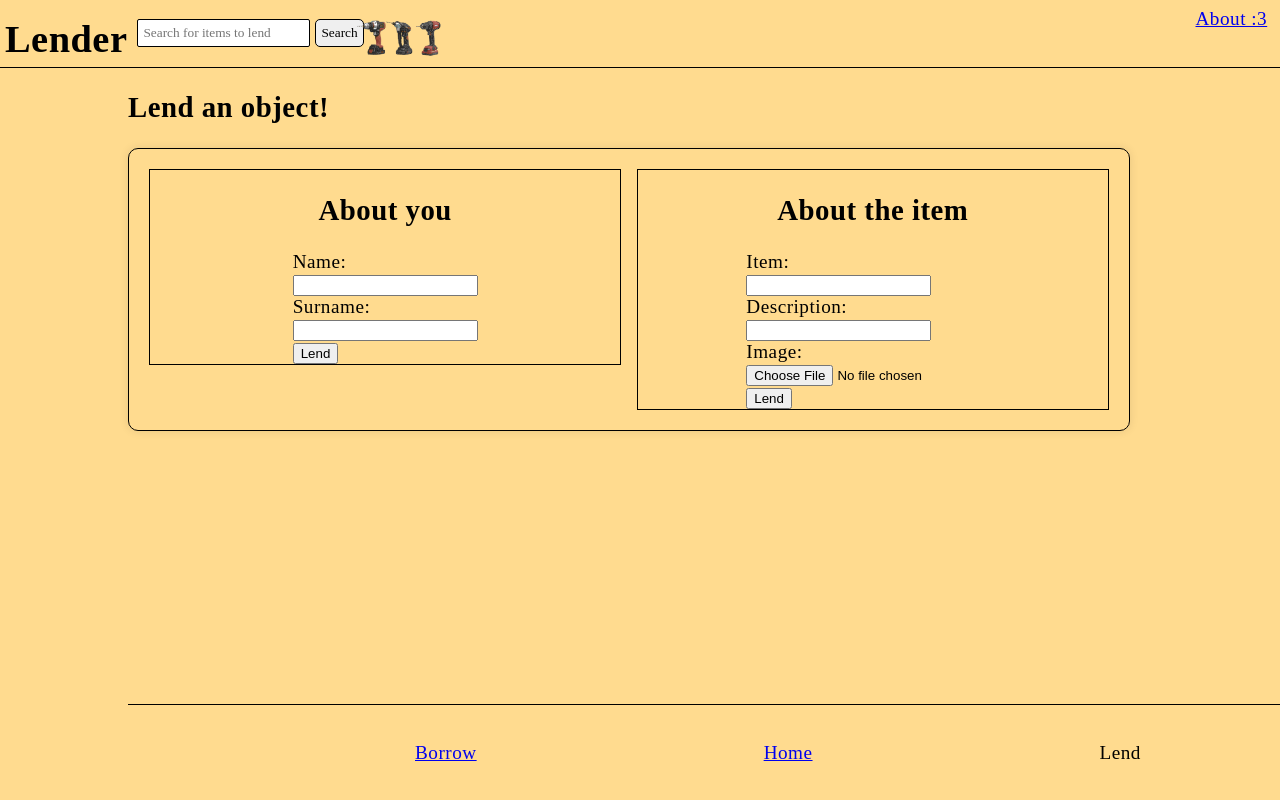
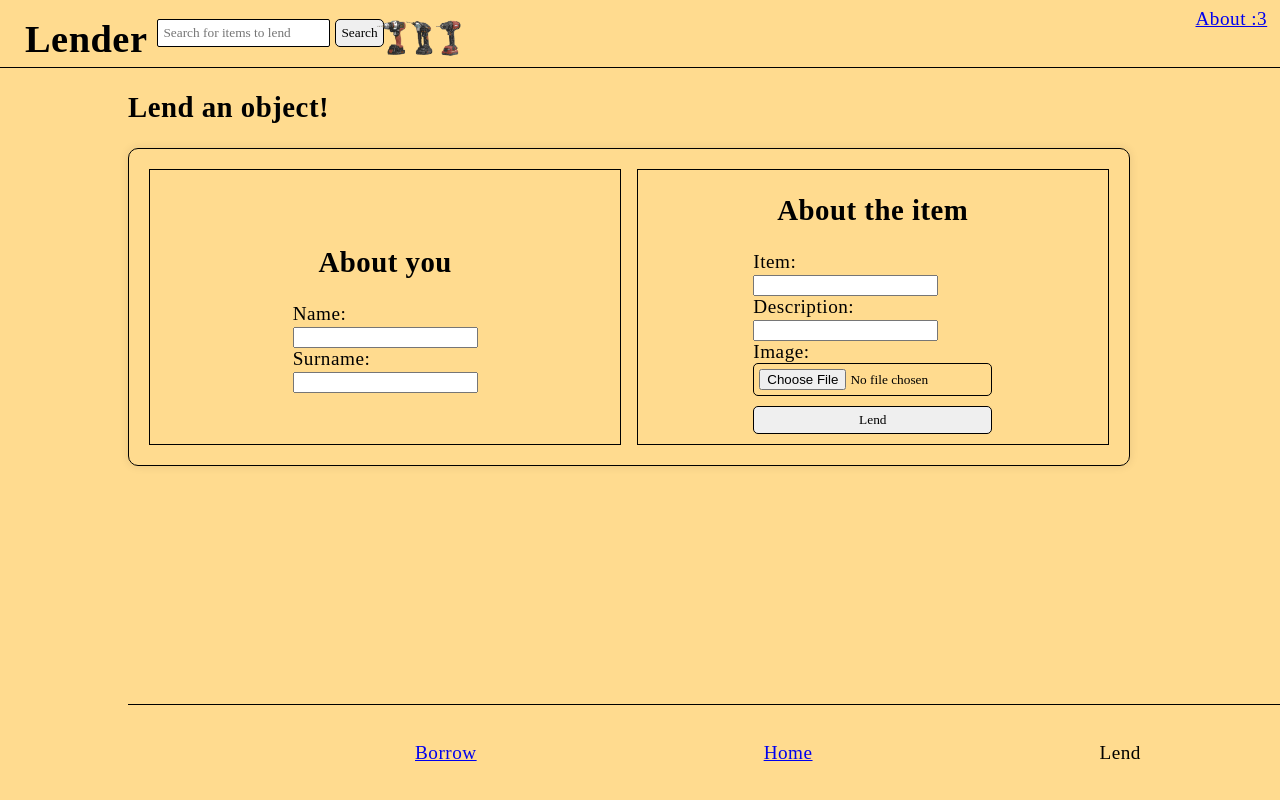
Before and after one commit to MrDaPoyo/avery-lender, a plain HTML site: page lend.html in a window 1280 px wide. Shown: the top 800 px of the page. Drawn offline with Linux system fonts and the light colour scheme; a web font is replaced by a local one.

Commit message:
minor fix

```diff
--- a/lend.html
+++ b/lend.html
@@ -36,7 +36,6 @@
                 <input type="text" class="item" name="name" required /><br>
                 <label for="item">Surname:</label><br>
                 <input type="text" class="item" name="surname" required /><br>
-                <button type="submit" id="search-submit w-75">Lend</button>
               </div>
             </div>
 
@@ -50,8 +49,8 @@
                 <label for="item">Description:</label><br>
                 <input type="text" class="item" name="description" required /><br>
                 <label for="item">Image:</label><br>
-                <input type="file" class="item" name="image" required /><br>
-                <button type="submit" id="search-submit w-75">Lend</button>
+                <input type="file" id="search-submit" name="image" required /><br>
+                <button type="submit" id="search-submit" style="margin: 10px 0 10px 0;width: 100%;">Lend</button>
               </div>
               </div>
           </form>
--- a/style.css
+++ b/style.css
@@ -111,7 +111,7 @@ footer {
   padding: 0;
 }
 .navbar-container > h1 {
-  margin: 2px 5px -10px 5px;
+  margin: 2px 5px -10px 25px;
   padding:0;
 }
 .container {
@@ -134,7 +134,6 @@ footer {
 .lend-container > .right, .left {
   border: 1px solid black;
   width: 50%;
-  height: 100%;
   padding: 0;
   margin: 0;
   display: flex;
```
